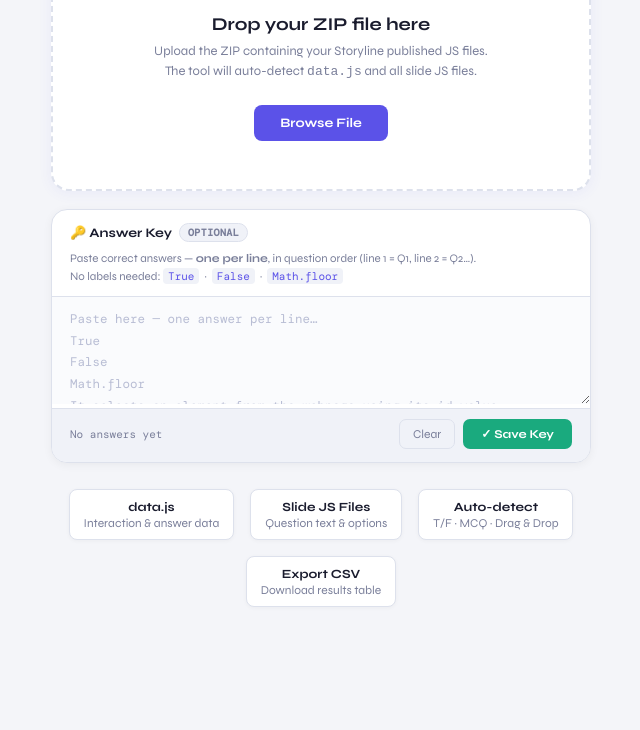
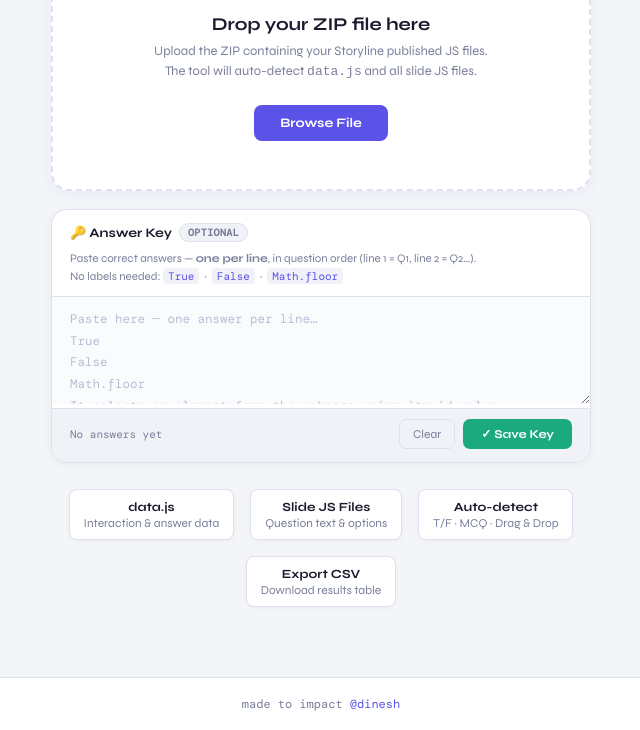
Before and after one commit to Hauntedwolf2000/storyline-quiz-parser, a plain HTML site: page index.html in a window 1280 px wide. Shown: the part 252-982 px from the top of the page, without its empty margins (319-959 px from the left). Before the commit the page ends 899 px from the top, so only its background shows below. Drawn offline with nearby package versions, Linux system fonts and the light colour scheme.

Commit message:
Update index.html

```diff
--- a/index.html
+++ b/index.html
@@ -1033,5 +1033,20 @@ function exportCSV() {
   URL.revokeObjectURL(url);
 }
 </script>
+
+<footer style="
+  text-align:center;
+  font-size:12px;
+  color:var(--muted);
+  padding:18px;
+  margin-top:30px;
+  font-family:'DM Mono', monospace;
+  border-top:1px solid var(--border);
+  background:var(--surface);
+">
+  made to impact <span style="color:var(--accent);">@dinesh</span>
+</footer>
+
 </body>
+
 </html>
```
